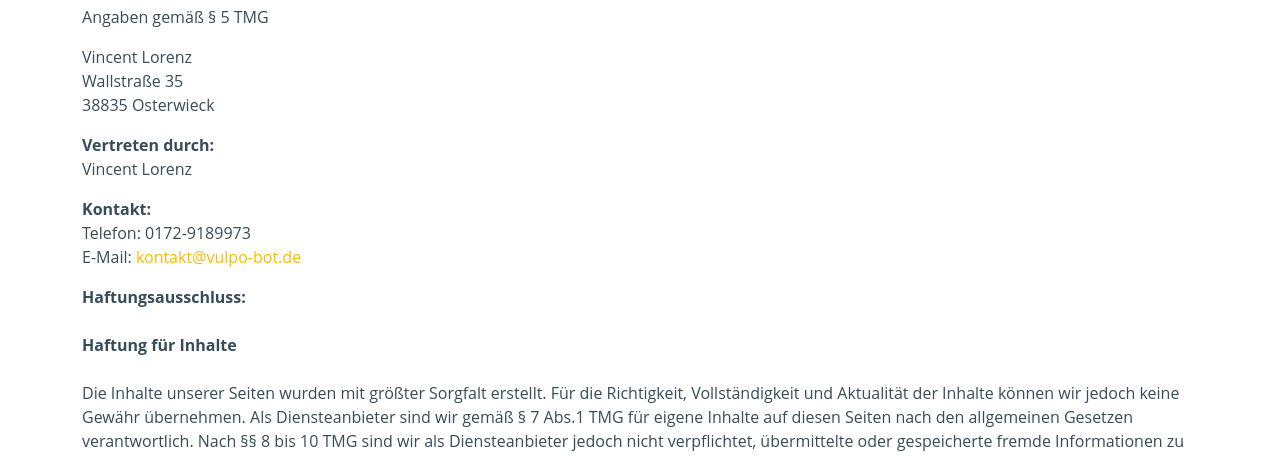
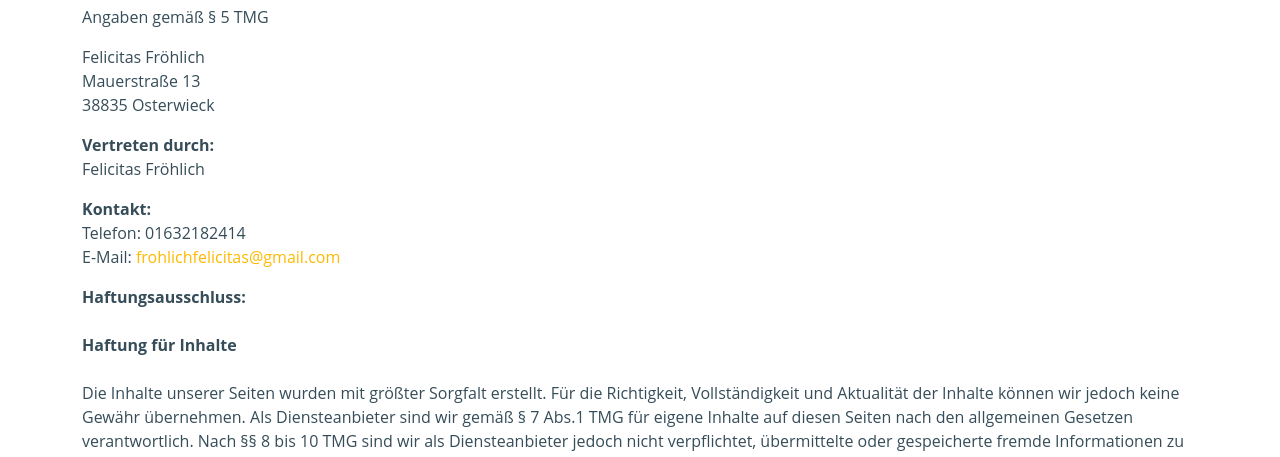
Before and after one commit to Vinc135/Haeppchen, a plain HTML site: page impressum.html in a window 1280 px wide. Shown: the part 735-1192 px from the top of the page. Drawn offline with Linux system fonts and the light colour scheme.

Commit message:
changed impressum

```diff
--- a/impressum.html
+++ b/impressum.html
@@ -80,14 +80,14 @@
             Telefax: 039421 74 134<br>
             E-Mail: fallstein-gymnasium@t-online.de<br>
         </p>
-        <h1>Impressum</h1><p>Angaben gemäß § 5 TMG</p><p>Vincent Lorenz <br>
-          Wallstraße 35<br>
+        <h1>Impressum</h1><p>Angaben gemäß § 5 TMG</p><p>Felicitas Fröhlich <br>
+          Mauerstraße 13<br>
           38835 Osterwieck <br>
           </p><p> <strong>Vertreten durch: </strong><br>
-          Vincent Lorenz<br>
+          Felicitas Fröhlich<br>
           </p><p><strong>Kontakt:</strong> <br>
-          Telefon: 0172-9189973<br>
-          E-Mail: <a href='mailto:kontakt@vulpo-bot.de'>kontakt@vulpo-bot.de</a></br></p><p><strong>Haftungsausschluss: </strong><br><br><strong>Haftung für Inhalte</strong><br><br>
+          Telefon: 01632182414<br>
+          E-Mail: <a href='mailto:frohlichfelicitas@gmail.com'>frohlichfelicitas@gmail.com</a></br></p><p><strong>Haftungsausschluss: </strong><br><br><strong>Haftung für Inhalte</strong><br><br>
           Die Inhalte unserer Seiten wurden mit größter Sorgfalt erstellt. Für die Richtigkeit, Vollständigkeit und Aktualität der Inhalte können wir jedoch keine Gewähr übernehmen. Als Diensteanbieter sind wir gemäß § 7 Abs.1 TMG für eigene Inhalte auf diesen Seiten nach den allgemeinen Gesetzen verantwortlich. Nach §§ 8 bis 10 TMG sind wir als Diensteanbieter jedoch nicht verpflichtet, übermittelte oder gespeicherte fremde Informationen zu überwachen oder nach Umständen zu forschen, die auf eine rechtswidrige Tätigkeit hinweisen. Verpflichtungen zur Entfernung oder Sperrung der Nutzung von Informationen nach den allgemeinen Gesetzen bleiben hiervon unberührt. Eine diesbezügliche Haftung ist jedoch erst ab dem Zeitpunkt der Kenntnis einer konkreten Rechtsverletzung möglich. Bei Bekanntwerden von entsprechenden Rechtsverletzungen werden wir diese Inhalte umgehend entfernen.<br><br><strong>Haftung für Links</strong><br><br>
           Unser Angebot enthält Links zu externen Webseiten Dritter, auf deren Inhalte wir keinen Einfluss haben. Deshalb können wir für diese fremden Inhalte auch keine Gewähr übernehmen. Für die Inhalte der verlinkten Seiten ist stets der jeweilige Anbieter oder Betreiber der Seiten verantwortlich. Die verlinkten Seiten wurden zum Zeitpunkt der Verlinkung auf mögliche Rechtsverstöße überprüft. Rechtswidrige Inhalte waren zum Zeitpunkt der Verlinkung nicht erkennbar. Eine permanente inhaltliche Kontrolle der verlinkten Seiten ist jedoch ohne konkrete Anhaltspunkte einer Rechtsverletzung nicht zumutbar. Bei Bekanntwerden von Rechtsverletzungen werden wir derartige Links umgehend entfernen.<br><br><strong>Urheberrecht</strong><br><br>
           Die durch die Seitenbetreiber erstellten Inhalte und Werke auf diesen Seiten unterliegen dem deutschen Urheberrecht. Die Vervielfältigung, Bearbeitung, Verbreitung und jede Art der Verwertung außerhalb der Grenzen des Urheberrechtes bedürfen der schriftlichen Zustimmung des jeweiligen Autors bzw. Erstellers. Downloads und Kopien dieser Seite sind nur für den privaten, nicht kommerziellen Gebrauch gestattet. Soweit die Inhalte auf dieser Seite nicht vom Betreiber erstellt wurden, werden die Urheberrechte Dritter beachtet. Insbesondere werden Inhalte Dritter als solche gekennzeichnet. Sollten Sie trotzdem auf eine Urheberrechtsverletzung aufmerksam werden, bitten wir um einen entsprechenden Hinweis. Bei Bekanntwerden von Rechtsverletzungen werden wir derartige Inhalte umgehend entfernen.<br><br><strong>Datenschutz</strong><br><br>
```
Also changed, not shown: 1 other file.
